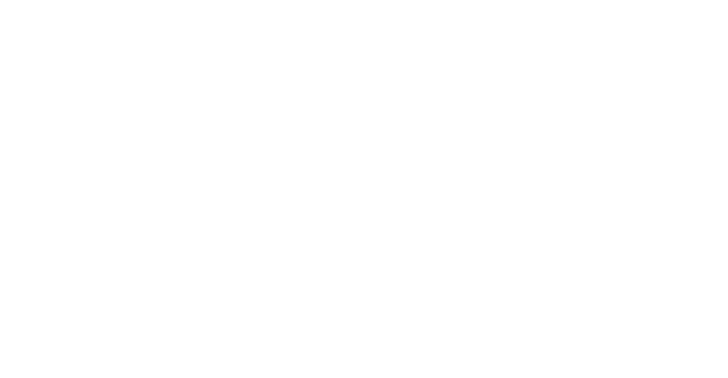
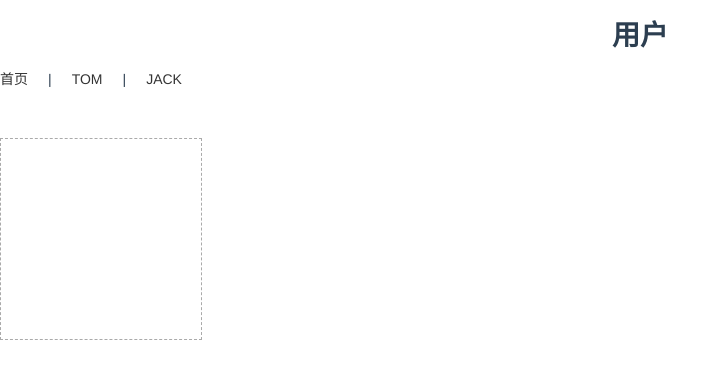
Before and after one commit to WangYuang123/base-project, a Vue app: page /routerProcess in a window 1280 px wide. Shown: the top 378 px of the page, without its empty margins (0-728 px from the left). Built offline with nearby package versions, Linux system fonts and the light colour scheme.

Commit message:
2020.02.15练习导航守卫

```diff
--- a/src/router/index.js
+++ b/src/router/index.js
@@ -1,32 +1,57 @@
 import Vue from "vue";
 import VueRouter from "vue-router";
-import Home from "../views/Home.vue";
-
+import Home from "@/views/Home.vue";
+import debounce from "@/views/debounce.vue";
+import dragdrop from "@/views/dragdrop.vue";
+import routerProcess from "@/views/routerProcess/index.vue";
+import processTom from "@/views/routerProcess/processTom.vue";
+import processJack from "@/views/routerProcess/processJack.vue";
 Vue.use(VueRouter);
 
 const routes = [
   {
     path: "/",
     name: "home",
-    component: Home
+    component: Home,
+    beforeEnter(to, from, next) {
+      console.log("首页路由独享守卫：beforeEnter");
+      next();
+    }
   },
   {
     path: "/debounce",
     name: "debounce",
-    // route level code-splitting
-    // this generates a separate chunk (about.[hash].js) for this route
-    // which is lazy-loaded when the route is visited.
-    component: () =>
-      import(/* webpackChunkName: "about" */ "../views/debounce.vue")
+    component: debounce
   },
   {
     path: "/dragdrop",
     name: "dragdrop",
-    // route level code-splitting
-    // this generates a separate chunk (about.[hash].js) for this route
-    // which is lazy-loaded when the route is visited.
-    component: () =>
-      import(/* webpackChunkName: "about" */ "../views/dragdrop.vue")
+    component: dragdrop
+  },
+  {
+    path: "/routerProcess",
+    name: "routerProcess",
+    component: routerProcess,
+    beforeEnter(to, from, next) {
+      console.log("用户路由独享守卫：beforeEnter");
+      next();
+    },
+    children: [
+      {
+        path: "tom",
+        name: "tom",
+        component: processTom
+      },
+      {
+        path: "jack",
+        name: "jack",
+        component: processJack,
+        beforeEnter(to, from, next) {
+          console.log("jack组件路由独享守卫：beforeEnter");
+          next();
+        }
+      }
+    ]
   }
 ];
 
@@ -35,5 +60,15 @@ const router = new VueRouter({
   base: process.env.BASE_URL,
   routes
 });
-
+router.beforeEach((to, from, next) => {
+  console.log("全局前置守卫---->beforeEach");
+  next();
+});
+router.beforeResolve((to, from, next) => {
+  console.log("全局解析守卫----->beforeResolve");
+  next();
+});
+router.afterEach(() => {
+  console.log("全局后置守卫---->afterEach");
+});
 export default router;
--- a/src/views/Home.vue
+++ b/src/views/Home.vue
@@ -34,7 +34,8 @@ export default {
     return {
       navs: [
         { label: "防抖节流", to: "/debounce" },
-        { label: "拖拽拼接文字", to: "/dragdrop" }
+        { label: "拖拽拼接文字", to: "/dragdrop" },
+        { label: "vue-router解析流程", to: "/routerProcess" }
       ]
     };
   }
--- a/src/views/gitLine.vue
+++ b/src/views/gitLine.vue
@@ -15,7 +15,9 @@
     <p>练习 amend1</p>
     <p>练习 amend2</p>
     <p>练习 标签 tag</p>
-    <p>此时我正在test分支上工作，突然又bug要解决，但是test分支上的工作还有完成，不想要提交，但是bug必需马上修改</p>
+    <p>
+      此时我正在test分支上工作，突然又bug要解决，但是test分支上的工作还有完成，不想要提交，但是bug必需马上修改
+    </p>
     <p>修复master分支上的bug</p>
     <p>修复master分支上的bug-不用no-off命令</p>
   </div>
--- /dev/null
+++ b/src/views/routerProcess/index.vue
@@ -0,0 +1,41 @@
+<template>
+  <div>
+    <h1 class="b-text-cen pt-20 pb-20">用户</h1>
+    <p>
+      <router-link to="/">首页</router-link>
+      <span style="display: inline-block;margin: 0 20px;">|</span>
+      <router-link to="/routerProcess/tom">TOM</router-link>
+      <span style="display: inline-block;margin: 0 20px;">|</span>
+      <router-link to="/routerProcess/jack">JACK</router-link>
+    </p>
+    <div
+      style="width: 200px;height: 200px;border: 1px dashed #aaa;margin-top: 50px;"
+    >
+      <router-view></router-view>
+    </div>
+  </div>
+</template>
+
+<script>
+export default {
+  beforeRouteEnter(to, from, next) {
+    console.log("user组件内守卫----->beforeRouteEnter");
+    next();
+  },
+  beforeRouteUpdate(to, from, next) {
+    console.log("user组件更新守卫--->beforeRouteUpdate");
+    next();
+  },
+  beforeRouteLeave(to, from, next) {
+    console.log("离开组件守卫---->beforeRouteLeave");
+    const answer = window.confirm("你是否要离开user组件");
+    if (answer) {
+      next();
+    } else {
+      next(false);
+    }
+  }
+};
+</script>
+
+<style></style>
--- /dev/null
+++ b/src/views/routerProcess/processJack.vue
@@ -0,0 +1,16 @@
+<template>
+  <div>
+    <h3>I am Jack</h3>
+  </div>
+</template>
+
+<script>
+export default {
+  beforeRouteEnter(to, from, next) {
+    console.log("Jack组件内守卫----->beforeRouteEnter");
+    next();
+  }
+};
+</script>
+
+<style></style>
--- /dev/null
+++ b/src/views/routerProcess/processTom.vue
@@ -0,0 +1,11 @@
+<template>
+  <div>
+    <h3>I am tom</h3>
+  </div>
+</template>
+
+<script>
+export default {};
+</script>
+
+<style></style>
```
